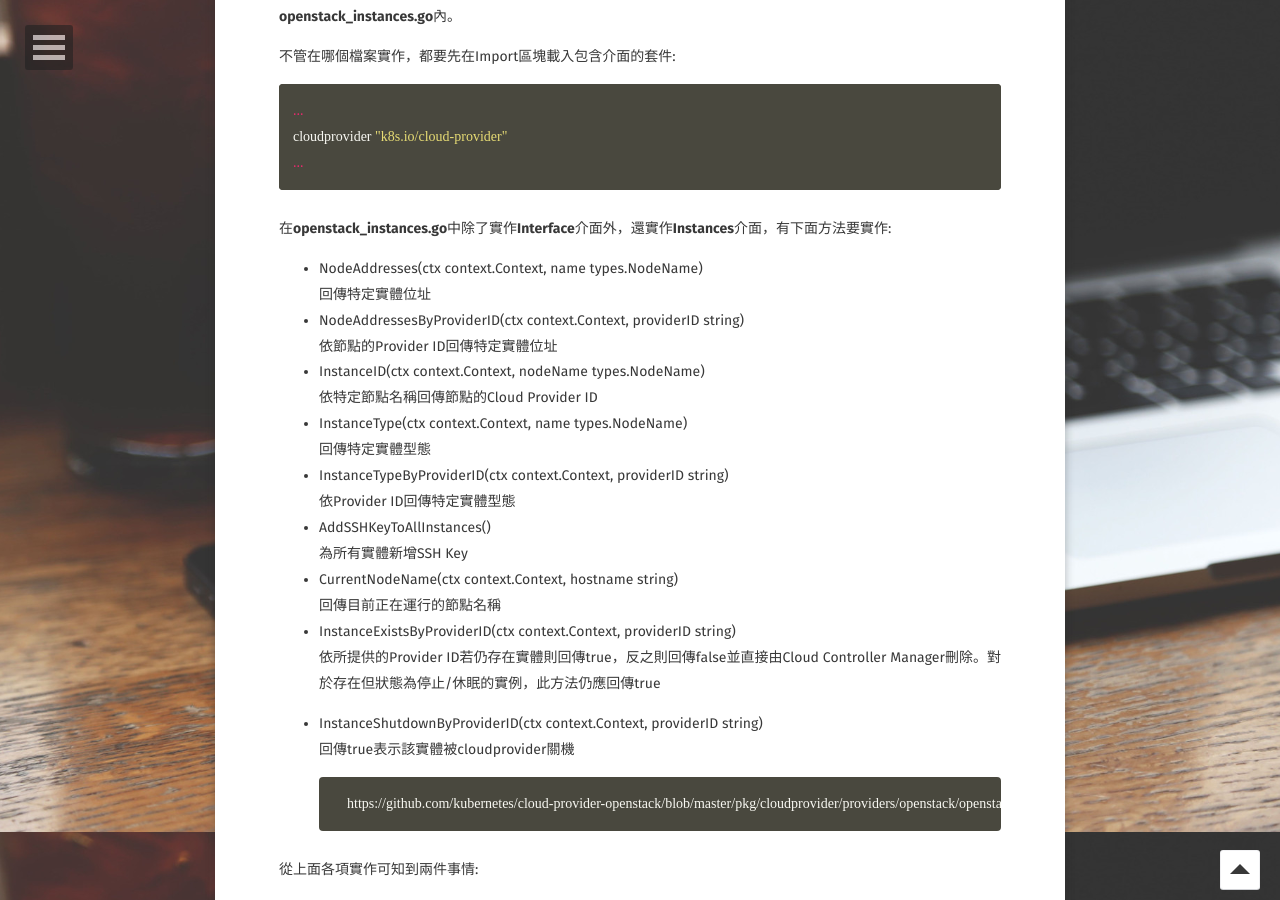
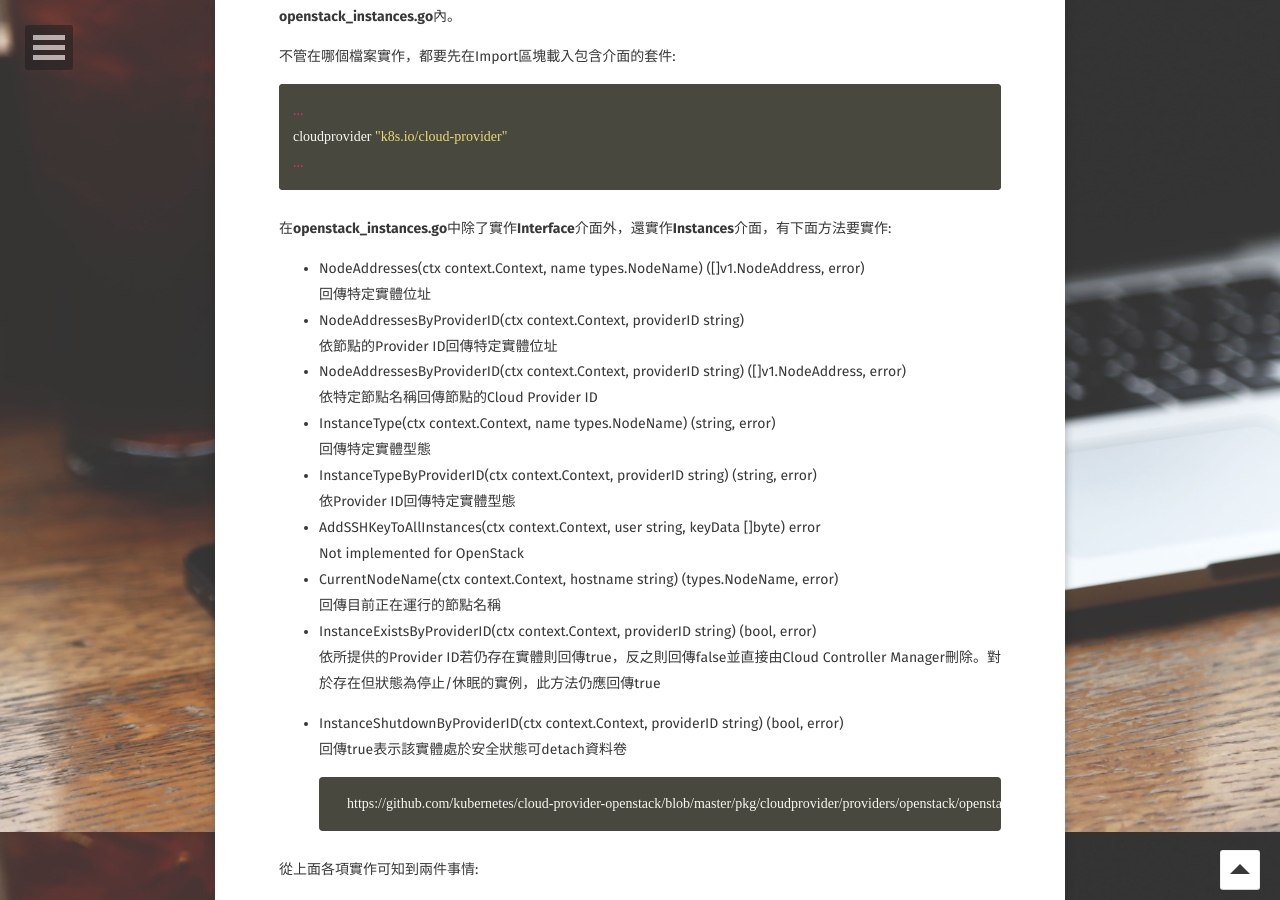
Before and after one commit to kisekitw/kisekitw.github.io, a Jekyll site: the page built from _posts/2019-09-10-CCM-Implementation.md, in a window 1280 px wide and 900 px high, scrolled down 1868 px. Built offline with Jekyll 4.4.1, drawn with Linux system fonts in a browser that asks for light colours; some web fonts are replaced.

Commit message:
add Openstack CCM Implementation

````diff
--- a/_posts/2019-09-10-CCM-Implementation.md
+++ b/_posts/2019-09-10-CCM-Implementation.md
@@ -53,24 +53,24 @@ cloudprovider "k8s.io/cloud-provider"
 
 在**openstack_instances.go**中除了實作**Interface**介面外，還實作**Instances**介面，有下面方法要實作:
 
-* NodeAddresses(ctx context.Context, name types.NodeName)
+* NodeAddresses(ctx context.Context, name types.NodeName) ([]v1.NodeAddress, error)
     回傳特定實體位址
 * NodeAddressesByProviderID(ctx context.Context, providerID string)
     依節點的Provider ID回傳特定實體位址
-* InstanceID(ctx context.Context, nodeName types.NodeName)
+* NodeAddressesByProviderID(ctx context.Context, providerID string) ([]v1.NodeAddress, error)
     依特定節點名稱回傳節點的Cloud Provider ID
-* InstanceType(ctx context.Context, name types.NodeName)
+* InstanceType(ctx context.Context, name types.NodeName) (string, error)
     回傳特定實體型態
-* InstanceTypeByProviderID(ctx context.Context, providerID string)
+* InstanceTypeByProviderID(ctx context.Context, providerID string) (string, error)
     依Provider ID回傳特定實體型態
-* AddSSHKeyToAllInstances()
-    為所有實體新增SSH Key
-* CurrentNodeName(ctx context.Context, hostname string)
+* AddSSHKeyToAllInstances(ctx context.Context, user string, keyData []byte) error
+    Not implemented for OpenStack
+* CurrentNodeName(ctx context.Context, hostname string) (types.NodeName, error)
     回傳目前正在運行的節點名稱
-* InstanceExistsByProviderID(ctx context.Context, providerID string)
+* InstanceExistsByProviderID(ctx context.Context, providerID string) (bool, error)
     依所提供的Provider ID若仍存在實體則回傳true，反之則回傳false並直接由Cloud Controller Manager刪除。對於存在但狀態為停止/休眠的實例，此方法仍應回傳true
-* InstanceShutdownByProviderID(ctx context.Context, providerID string)
-    回傳true表示該實體被cloudprovider關機
+* InstanceShutdownByProviderID(ctx context.Context, providerID string) (bool, error)
+    回傳true表示該實體處於安全狀態可detach資料卷
 
     ```
     https://github.com/kubernetes/cloud-provider-openstack/blob/master/pkg/cloudprovider/providers/openstack/openstack_instances.go
````
